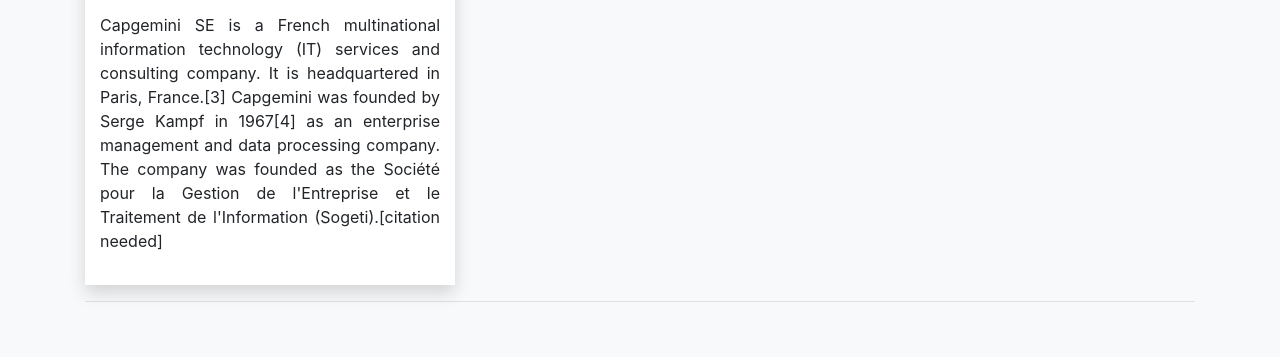
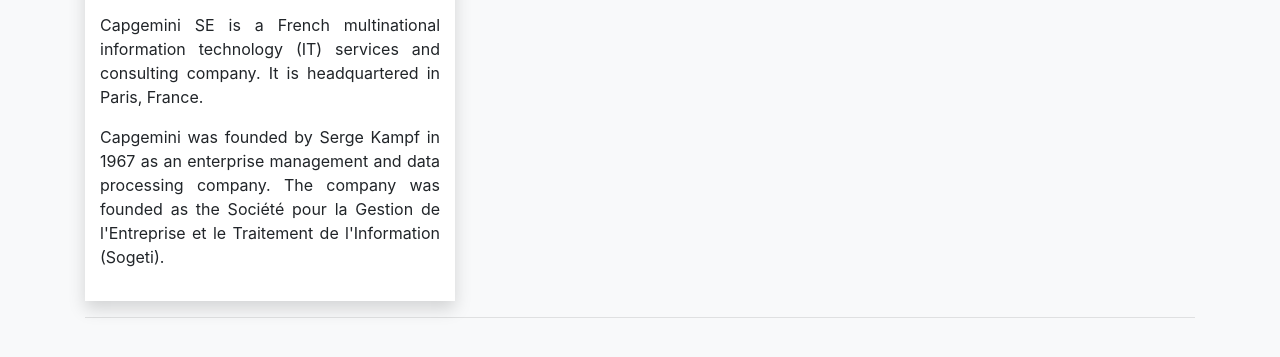
Before and after one commit to vamandeshmukh/cg-html-css-js-bs, a plain HTML site: page html-demos/06-html-with-bootstrap-2.html in a window 1280 px wide. Shown: the part 331-688 px from the top of the page. Drawn offline with nearby package versions, Linux system fonts and the light colour scheme.

Commit message:
bootstrap

```diff
--- a/html-demos/06-html-with-bootstrap-2.html
+++ b/html-demos/06-html-with-bootstrap-2.html
@@ -22,12 +22,11 @@
             <img class="px-3" height="150px"
                 src="https://wherewomenwork.s3-eu-west-1.amazonaws.com/insight/capgemini-bike-large-89.jpg">
             <p class="mt-3 text-justify">Capgemini SE is a French multinational information technology (IT) services and
-                consulting
-                company. It is
-                headquartered in Paris, France.[3]
-                Capgemini was founded by Serge Kampf in 1967[4] as an enterprise management and data processing company.
+                consulting company. It is headquartered in Paris, France. </p>
+            <p class="text-justify"> Capgemini was founded by Serge Kampf in 1967 as an enterprise management and
+                data processing company.
                 The company was founded as the Société pour la Gestion de l'Entreprise et le Traitement de l'Information
-                (Sogeti).[citation needed]
+                (Sogeti).
             </p>
         </div>
         <hr />
```
